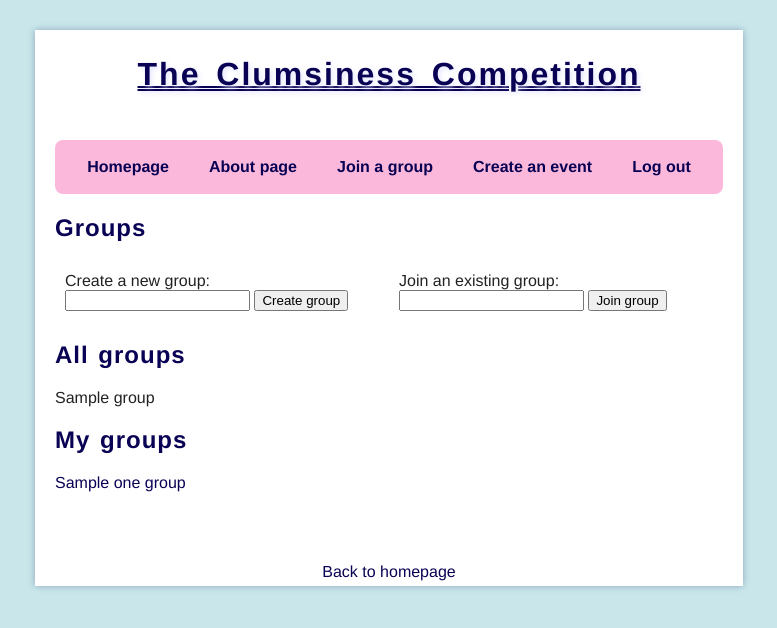
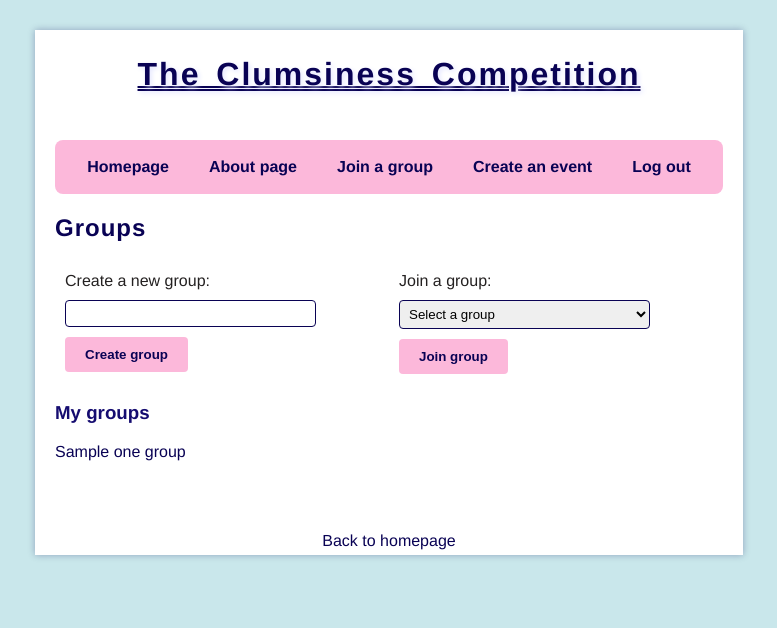
Before and after one commit to rautiais/t-h-ilykisa, a Flask app: template templates/groups.html in a window 1280 px wide. Shown: the top 628 px of the page, without its empty margins (251-1028 px from the left). Run offline with Flask 3, Linux system fonts and the light colour scheme; the template is opened without the code that fills it: most values are stand-ins (such as "Sample title", 1, 10 or a date in 2020).

Commit message:
Changed join a group -box to a drop down menu. Modified the style of the box and menu

```diff
--- a/routes.py
+++ b/routes.py
@@ -108,7 +108,8 @@ def join_group():
 @app.route("/groups")
 def groups():
     my_groups = groups_main.all_groups()
-    return render_template("groups.html", my_groups=my_groups)
+    all_groups = groups_main.list_all_groups()
+    return render_template("groups.html", my_groups=my_groups, all_groups=all_groups)
 
 @app.route("/one_group/<int:group_id>")
 def one_group(group_id):
--- a/static/main.css
+++ b/static/main.css
@@ -144,3 +144,36 @@ nav {
       float: none;
   }
 }
+
+select {
+  width: 80%;
+  padding: 5px;
+  margin: 10px 0;
+  border-radius: 4px;
+  border: 1px solid rgb(9, 2, 84);
+}
+
+.form-control {
+  width: 80%;
+  padding: 5px;
+  margin: 10px 0;
+  border-radius: 4px;
+  border: 1px solid  rgb(9, 2, 84);
+  box-sizing: border-box;
+}
+
+.form-button {
+  padding: 10px 20px;
+  background-color: rgb(252, 184, 218);
+  color:  rgb(9, 2, 84);
+  border: none;
+  border-radius: 4px;
+  cursor: pointer;
+  font-weight: bold;
+  transition: background-color 0.2s ease;
+}
+
+.form-button:hover {
+  background-color: rgb(201, 231, 235);
+  color: hotpink;
+}
--- a/templates/groups.html
+++ b/templates/groups.html
@@ -26,29 +26,27 @@
             <div class="column">
                 <form action="/new_group" method="POST">
                     <label for="new_group">Create a new group:</label>
-                    <input type="text" id="new_group" name="new_group" minlength="3" maxlength="25">
-                    <input type="submit" value="Create group">
+                    <input type="text" id="new_group" name="new_group" minlength="3" maxlength="25" class="form-control">
+                    <input type="submit" value="Create group" class="form-button">
                     <input type="hidden" name="csrf_token" value="{{ session.csrf_token }}">
                 </form>
             </div>
             <div class="column">
                 <form action="/join_group" method="POST">
-                    <label for="join_group">Join an existing group:</label>
-                    <input type="text" id="join_group" name="join_group">
-                    <input type="submit" value="Join group">
+                    <label for="join_group">Join a group:</label>
+                    <br>
+                    <select id="join_group" name="join_group" class="form-control">
+                        <option value="" selected>Select a group</option>
+                        {% for group in all_groups | sort(attribute='group_name') %}
+                            <option value="{{ group.id }}">{{ group.group_name | capitalize }}</option>
+                        {% endfor %}
+                    </select>
+                    <input type="submit" value="Join group" class="form-button">
                     <input type="hidden" name="csrf_token" value="{{ session.csrf_token }}">
                 </form>
             </div>
         </div>
-        <h2>All groups</h2>
-        <div>
-            {% for group in all_groups %}
-                <p>{{ group.group_name | capitalize}}</p>
-            {% else %}
-                <p>No groups found.</p>
-            {% endfor %}
-        </div>
-        <h2>My groups</h2>
+        <h3>My groups</h3>
         <div>
             {% for one_group in my_groups %}
             <a href="/one_group/{{ one_group.group_id}}">{{one_group.group_name | capitalize}}</a>
```
Also changed, not shown: groups_main.py (+4 -5 lines).
